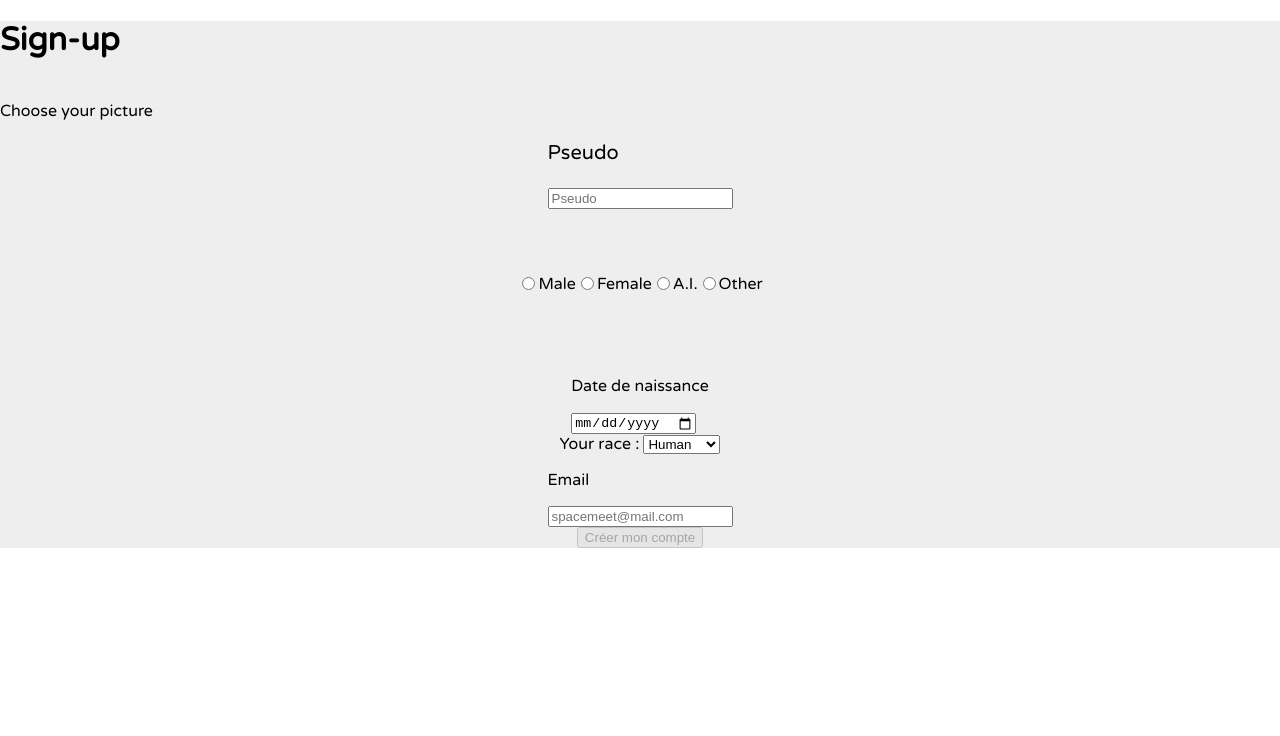
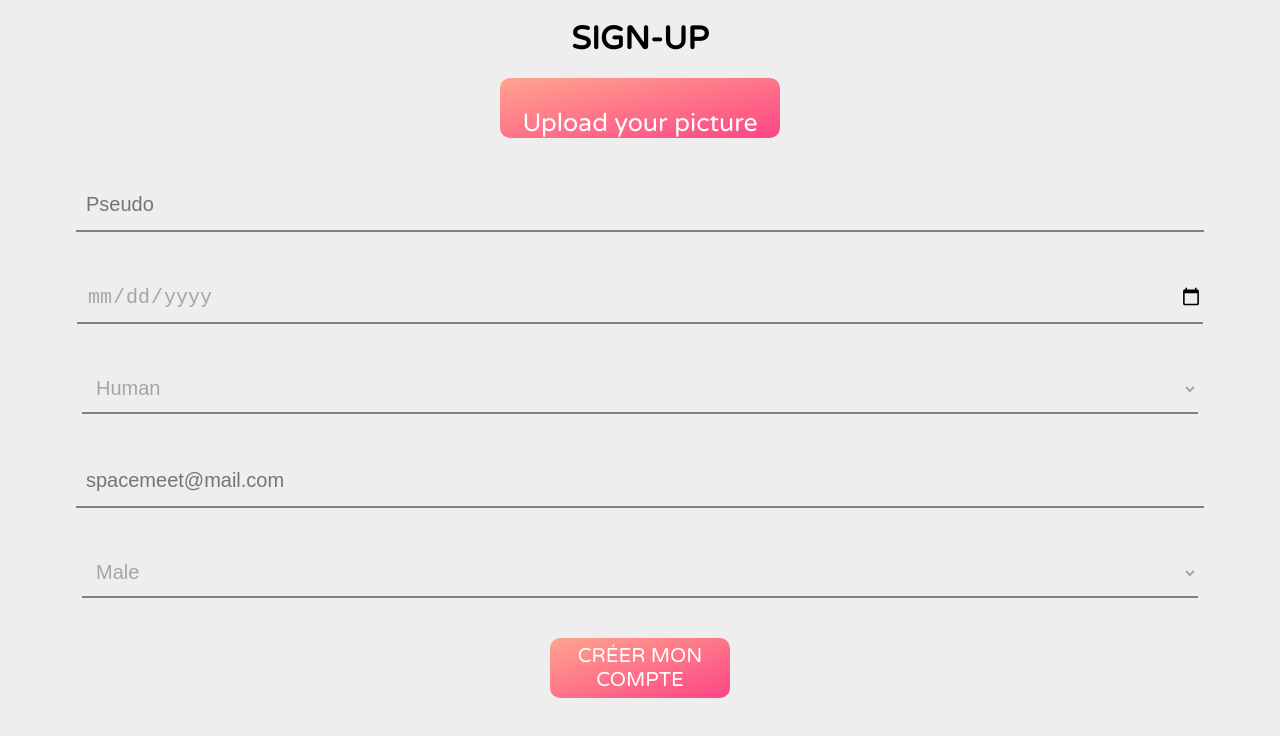
Before and after one commit to Maxencergn/space-meet, a React (Create React App) app: page /signup in a window 1280 px wide. Shown: the top 736 px of the page. Built offline with nearby package versions, Linux system fonts and the light colour scheme.

Commit message:
design sign-up

```diff
--- a/src/App.css
+++ b/src/App.css
@@ -1,3 +1,5 @@
 .App {
   font-family: 'Varela Round', sans-serif;
+  width: 100%;
+  height: 100%;
 }
--- a/src/components/ChangePicture.jsx
+++ b/src/components/ChangePicture.jsx
@@ -37,7 +37,7 @@ export class ChangePicture extends Component {
             onChange={this.imageHandler}
             style={{ display: 'none' }}
           />
-          <label for='files'>Choose your picture</label>
+          <label for='files'>Upload your picture</label>
         </div>
       </div>
     );
--- a/src/components/LoadingPage.scss
+++ b/src/components/LoadingPage.scss
@@ -1,5 +1,6 @@
 $dark-grey: #69707c;
-$orange: #1e5d81;
+$orange: rgb(253, 69, 133);
+$second: rgb(255, 164, 141);
 
 @keyframes rotate{
   from{ transform: translate(-50%, -50%) rotate(0); }
@@ -42,7 +43,7 @@ $orange: #1e5d81;
     bottom: 10%;
     left: 30%;
     position: absolute;
-    background-color: $dark-grey;
+    background-image: linear-gradient(to bottom right, rgb(255, 164, 141), rgb(253, 69, 133));
     border: 0;
     color: white;
     font-family: 'Varela Round', sans-serif;
@@ -68,7 +69,7 @@ $orange: #1e5d81;
       animation: rotate 3.5s ease-in-out infinite;
       border-top: 1px solid transparent;
       border-left: 2px solid $orange;
-      border-right: 2px solid $orange;
+      border-right: 2px solid $second;
       border-bottom: 1px solid transparent;
       border-radius: 50%;
       position: absolute;
--- a/src/components/Signup.css
+++ b/src/components/Signup.css
@@ -1,6 +1,33 @@
 .ProfileCreation {
   background-color: #eee;
   font-family: 'Varela Round', sans-serif;
+  height: 96vh;
+  padding: 20px;
+  text-align: left;
+}
+
+.picture {
+  background-image: linear-gradient(to bottom right, rgb(255, 164, 141), rgb(253, 69, 133));
+  width: 280px;
+  height: 60px;
+  border-radius: 10px;
+  outline: none;
+  cursor: pointer;
+  font-size: 25px;
+  border: 0;
+  color: white;
+  font-family: 'Varela Round', sans-serif;
+  margin: auto;
+  display: flex;
+  justify-content: center;
+  margin-bottom: 20px;
+}
+
+.spacemeet {
+  margin: 0;
+  text-align: center;
+  margin-bottom: 20px;
+  text-transform: uppercase;
 }
 
 .infos {
@@ -8,14 +35,60 @@
     flex-direction: column;
     align-items: center;
 }
-.pseudoContainer {
+
+.pseudoContainer,
+.birthdayContainer,
+.raceContainer,
+.emailContainer,
+.genderContainer {
+    text-align: center;
     font-size: 20px;
+    width: 100%;
+    margin: 20px 0;
 }
+
+.input-pseudo,
+.input-birthday,
+.input-race,
+.input-email,
+.input-gender {
+  width: 90%;
+  height: 50px;
+  text-decoration: none;
+  outline: none;
+  font-size: 20px;
+  border: solid 1px rgb(165, 165, 165);
+  padding-left: 10px;
+  background-color: #eee;
+  border-top: none;
+  border-left: none;
+  border-right: none;
+  border-bottom: solid 2px grey;
+  color: rgb(165, 165, 165);
+}
+
 .form-group {
     display: flex;
-    margin: 50px;
+    margin: 20px auto;
     padding: 15px;
+    font-size: 23px;
 }
-.form-check form-check-inline {
 
+.form-check-label {
+  margin: 0 5px;
 }
+
+.signup-btn {
+  margin-top: 40px;
+  background-image: linear-gradient(to bottom right, rgb(255, 164, 141), rgb(253, 69, 133));
+  width: 180px;
+  height: 60px;
+  border-radius: 10px;
+  outline: none;
+  cursor: pointer;
+  font-size: 20px;
+  text-transform: uppercase;
+  border: 0;
+  color: white;
+  font-family: 'Varela Round', sans-serif;
+}
--- a/src/components/Signup.jsx
+++ b/src/components/Signup.jsx
@@ -10,10 +10,7 @@ function Signup(props) {
   const [birthday, setBirthday] = useState('');
   const [email, setEmail] = useState('');
   const [race, setRace] = useState('');
-  const [male, setMale] = useState('');
-  const [female, setFemale] = useState('');
-  const [ai, setAi] = useState('');
-  const [other, setOther] = useState('');
+  const [gender, setGender] = useState('');
   const [enableCreation, setEnableCreation] = useState(false);
 
   if (
@@ -21,10 +18,7 @@ function Signup(props) {
     birthday &&
     email &&
     race &&
-    male &&
-    female &&
-    ai &&
-    other &&
+    gender &&
     !enableCreation
   )
     setEnableCreation(true);
@@ -34,10 +28,7 @@ function Signup(props) {
     localStorage.setItem('birthday', birthday);
     localStorage.setItem('email', email);
     localStorage.setItem('race', race);
-    localStorage.setItem('male', male);
-    localStorage.setItem('female', female);
-    localStorage.setItem('ai', ai);
-    localStorage.setItem('other', other);
+    localStorage.setItem('gender', gender);
   };
 
   const handleChangePseudo = (event) => {
@@ -52,17 +43,8 @@ function Signup(props) {
   const handleChangeRace = (event) => {
     setRace(event.target.value);
   };
-  const handleChangeMale = (event) => {
-    setMale(event.target.value);
-  };
-  const handleChangeFemale = (event) => {
-    setFemale(event.target.value);
-  };
-  const handleChangeAi = (event) => {
-    setAi(event.target.value);
-  };
-  const handleChangeOther = (event) => {
-    setOther(event.target.value);
+  const handleGender = (event) => {
+    setGender(event.target.value);
   };
 
   return (
@@ -74,8 +56,8 @@ function Signup(props) {
       <div className='infos'>
         <form className='pseudoContainer'>
           <label htmlFor='pseudo' className='pseudo'>
-            <p>Pseudo</p>
             <input
+              className='input-pseudo'
               type='text'
               name='pseudo'
               id='pseudo'
@@ -85,64 +67,11 @@ function Signup(props) {
             />
           </label>
         </form>
-        <div className='form-group'>
-          <div className='form-check form-check-inline'>
-            <input
-              className='form-check-input'
-              type='radio'
-              name='genderOptions'
-              id='inlineRadio1'
-              onChange={handleChangeMale}
-              value={male}
-            />
-          </div>
-          <div className='form-check-label' htmlFor='inlineRadio1'>
-            Male
-          </div>
-          <div className='form-check form-check-inline'>
-            <input
-              className='form-check-input'
-              type='radio'
-              name='genderOptions'
-              id='inlineRadio2'
-              onChange={handleChangeFemale}
-              value={female}
-            />
-          </div>
-          <div className='form-check-label' htmlFor='inlineRadio2'>
-            Female
-          </div>
-          <div className='form-check form-check-inline'>
-            <input
-              className='form-check-input'
-              type='radio'
-              name='genderOptions'
-              id='inlineRadio2'
-              onChange={handleChangeAi}
-              value={ai}
-            />
-          </div>
-          <div className='form-check-label' htmlFor='inlineRadio2'>
-            A.I.
-          </div>
-          <div className='form-check form-check-inline'>
-            <input
-              className='form-check-input'
-              type='radio'
-              name='genderOptions'
-              id='inlineRadio2'
-              onChange={handleChangeOther}
-              value={other}
-            />
-          </div>
-          <div className='form-check-label' htmlFor='inlineRadio2'>
-            Other
-          </div>
-        </div>
+
         <form className='birthdayContainer'>
           <label htmlFor='birthday' className='birthday'>
-            <p>Date de naissance</p>
             <input
+              className='input-birthday'
               type='date'
               name='birthday'
               id='birthday'
@@ -153,8 +82,8 @@ function Signup(props) {
         </form>
         <form className='raceContainer'>
           <label>
-            Your race :&nbsp;
             <select
+              className='input-race'
               type='text'
               name='race'
               id='race'
@@ -179,8 +108,8 @@ function Signup(props) {
         </form>
         <form className='emailContainer'>
           <label htmlFor='email' className='email'>
-            <p>Email</p>
             <input
+              className='input-email'
               type='email'
               name='email'
               id='email'
@@ -190,8 +119,26 @@ function Signup(props) {
             />
           </label>
         </form>
+        <div className='genderContainer'>
+          <div className='form-check form-check-inline'>
+            <label>
+              <select
+                className='input-gender'
+                type='text'
+                name='gender'
+                id='gender'
+                onChange={handleGender}
+                value={gender}
+              >
+                <option value='Male'>Male</option>
+                <option value='Female'>Female</option>
+                <option value='A.I.'>A.I.</option>
+                <option value='Other'>Other</option>
+              </select>
+            </label>
             <form className='submit'>
               <button
+                className='signup-btn'
                 type='submit'
                 id='submit'
                 onClick={handleClic}
@@ -202,6 +149,8 @@ function Signup(props) {
             </form>
           </div>
         </div>
+      </div>
+    </div>
   );
 }
 export default Signup;
```
Lines whose indentation alone changed are shown as unchanged.
